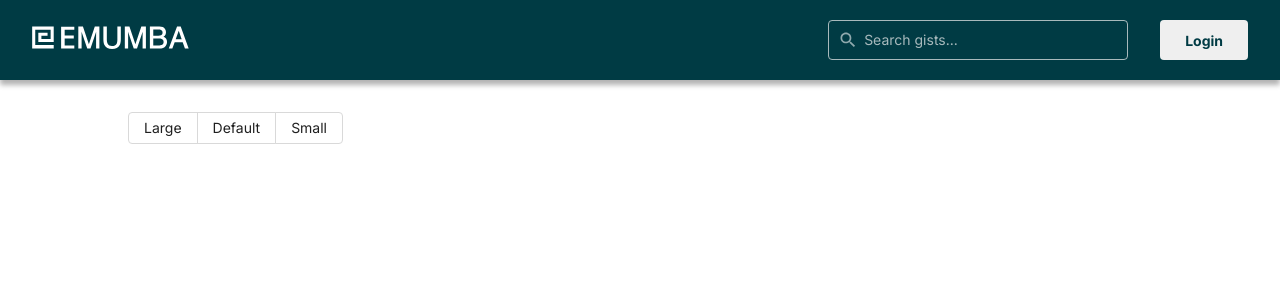
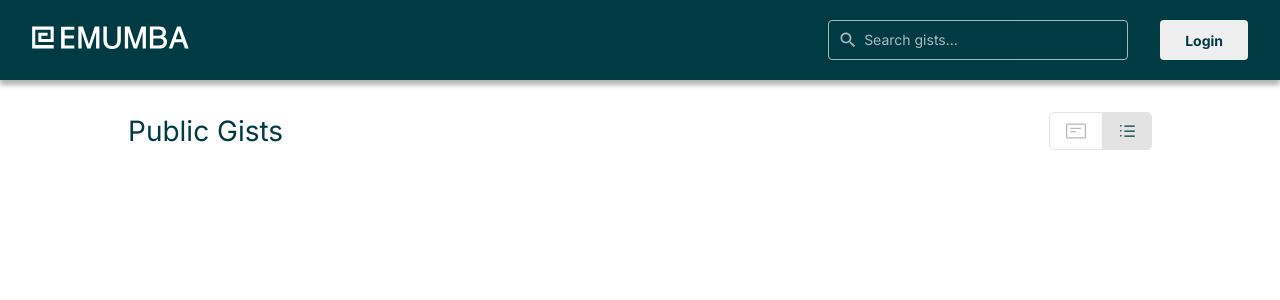
Before and after one commit to afnan-emumba/gist-notes, a React (Vite) app: page / in a window 1280 px wide. Shown: the top 300 px of the page. Built offline with nearby package versions, Linux system fonts and the light colour scheme.

Commit message:
landing page setup

```diff
--- a/src/App.css
+++ b/src/App.css
@@ -1,7 +1,7 @@
-@import url('https://fonts.googleapis.com/css2?family=Inter:ital,opsz,wght@0,14..32,100..900;1,14..32,100..900&display=swap');
+@import url("https://fonts.googleapis.com/css2?family=Inter:ital,opsz,wght@0,14..32,100..900;1,14..32,100..900&display=swap");
 
 * {
-  font-family: 'Inter', sans-serif;
+  font-family: "Inter", sans-serif;
   margin: 0;
   padding: 0;
   box-sizing: border-box;
--- a/src/assets/icons.tsx
+++ b/src/assets/icons.tsx
@@ -9,9 +9,58 @@ export const SearchIconNav = () => {
     >
       <path
         d='M5.91667 0.5C7.35326 0.5 8.73101 1.07068 9.74683 2.0865C10.7627 3.10233 11.3333 4.48008 11.3333 5.91667C11.3333 7.25833 10.8417 8.49167 10.0333 9.44167L10.2583 9.66667H10.9167L15.0833 13.8333L13.8333 15.0833L9.66667 10.9167V10.2583L9.44167 10.0333C8.49167 10.8417 7.25833 11.3333 5.91667 11.3333C4.48008 11.3333 3.10233 10.7627 2.0865 9.74683C1.07068 8.73101 0.5 7.35326 0.5 5.91667C0.5 4.48008 1.07068 3.10233 2.0865 2.0865C3.10233 1.07068 4.48008 0.5 5.91667 0.5ZM5.91667 2.16667C3.83333 2.16667 2.16667 3.83333 2.16667 5.91667C2.16667 8 3.83333 9.66667 5.91667 9.66667C8 9.66667 9.66667 8 9.66667 5.91667C9.66667 3.83333 8 2.16667 5.91667 2.16667Z'
-        fill='white'
-        fill-opacity='0.8'
+        fill='currentColor'
       />
     </svg>
   );
 };
+
+export const GridIcon = () => {
+  return (
+    <svg
+      width='20'
+      height='16'
+      viewBox='0 0 20 16'
+      fill='none'
+      xmlns='http://www.w3.org/2000/svg'
+    >
+      <path
+        fillRule='evenodd'
+        clipRule='evenodd'
+        d='M0 1.95833C0 1.15292 0.652918 0.5 1.45833 0.5H18.5417C19.3471 0.5 20 1.15292 20 1.95833V14.0417C20 14.8471 19.3471 15.5 18.5417 15.5H1.45833C0.652918 15.5 0 14.8471 0 14.0417V1.95833ZM1.45833 1.75C1.34327 1.75 1.25 1.84327 1.25 1.95833V14.0417C1.25 14.1567 1.34327 14.25 1.45833 14.25H18.5417C18.6567 14.25 18.75 14.1567 18.75 14.0417V1.95833C18.75 1.84327 18.6567 1.75 18.5417 1.75H1.45833Z'
+        fill='currentColor'
+      />
+      <path
+        fillRule='evenodd'
+        clipRule='evenodd'
+        d='M4.16667 5.29167C4.16667 4.94649 4.44649 4.66667 4.79167 4.66667H14.375C14.7202 4.66667 15 4.94649 15 5.29167C15 5.63684 14.7202 5.91667 14.375 5.91667H4.79167C4.44649 5.91667 4.16667 5.63684 4.16667 5.29167Z'
+        fill='currentColor'
+      />
+      <path
+        fillRule='evenodd'
+        clipRule='evenodd'
+        d='M4.16667 8.625C4.16667 8.27982 4.44649 8 4.79167 8H9.375C9.72018 8 10 8.27982 10 8.625C10 8.97018 9.72018 9.25 9.375 9.25H4.79167C4.44649 9.25 4.16667 8.97018 4.16667 8.625Z'
+        fill='currentColor'
+      />
+    </svg>
+  );
+};
+
+export const ListIcon = () => {
+  return (
+    <svg
+      width='15'
+      height='12'
+      viewBox='0 0 15 12'
+      fill='none'
+      xmlns='http://www.w3.org/2000/svg'
+    >
+      <path
+        fillRule='evenodd'
+        clipRule='evenodd'
+        d='M0.833333 1.66667C1.29357 1.66667 1.66667 1.29357 1.66667 0.833333C1.66667 0.3731 1.29357 0 0.833333 0C0.3731 0 0 0.3731 0 0.833333C0 1.29357 0.3731 1.66667 0.833333 1.66667ZM4.79167 0.416667C4.44649 0.416667 4.16667 0.696492 4.16667 1.04167C4.16667 1.38684 4.44649 1.66667 4.79167 1.66667H14.375C14.7202 1.66667 15 1.38684 15 1.04167C15 0.696492 14.7202 0.416667 14.375 0.416667H4.79167ZM4.79167 5.41667C4.44649 5.41667 4.16667 5.6965 4.16667 6.04167C4.16667 6.38683 4.44649 6.66667 4.79167 6.66667H14.375C14.7202 6.66667 15 6.38683 15 6.04167C15 5.6965 14.7202 5.41667 14.375 5.41667H4.79167ZM4.79167 10.4167C4.44649 10.4167 4.16667 10.6965 4.16667 11.0417C4.16667 11.3868 4.44649 11.6667 4.79167 11.6667H14.375C14.7202 11.6667 15 11.3868 15 11.0417C15 10.6965 14.7202 10.4167 14.375 10.4167H4.79167ZM1.66667 5.83333C1.66667 6.29358 1.29357 6.66667 0.833333 6.66667C0.3731 6.66667 0 6.29358 0 5.83333C0 5.37308 0.3731 5 0.833333 5C1.29357 5 1.66667 5.37308 1.66667 5.83333ZM0.833333 11.6667C1.29357 11.6667 1.66667 11.2936 1.66667 10.8333C1.66667 10.3731 1.29357 10 0.833333 10C0.3731 10 0 10.3731 0 10.8333C0 11.2936 0.3731 11.6667 0.833333 11.6667Z'
+        fill='currentColor'
+      />
+    </svg>
+  );
+};
--- /dev/null
+++ b/src/pages/landing-page/LandingPage.module.scss
@@ -0,0 +1,42 @@
+@use "../../theme/style" as *;
+
+.header {
+  display: flex;
+  justify-content: space-between;
+  align-items: center;
+}
+
+.header h1 {
+  font-size: 28px;
+  font-weight: 400;
+  color: $primary-color;
+}
+
+.toggleButtonGroup {
+  display: flex;
+}
+
+.button {
+  border: 1px solid #e3e3e3;
+  background-color: transparent;
+  color: #b7b7b7;
+  padding: 10px 16px;
+  display: flex;
+  justify-content: center;
+  align-items: center;
+  cursor: pointer;
+
+  &:first-child {
+    border-top-left-radius: 5px;
+    border-bottom-left-radius: 5px;
+  }
+  &:last-child {
+    border-top-right-radius: 5px;
+    border-bottom-right-radius: 5px;
+  }
+}
+
+.buttonActive {
+  background-color: #e3e3e3;
+  color: $primary-color;
+}
--- a/src/pages/landing-page/LandingPage.tsx
+++ b/src/pages/landing-page/LandingPage.tsx
@@ -1,13 +1,33 @@
-import { Radio } from "antd";
+import { GridIcon, ListIcon } from "../../assets/icons";
+import styles from "./LandingPage.module.scss";
+import { useState } from "react";
 
 const LandingPage = () => {
+  const [selectedView, setSelectedView] = useState("list");
+
   return (
-    <div>
-      <Radio.Group>
-        <Radio.Button value='large'>Large</Radio.Button>
-        <Radio.Button value='default'>Default</Radio.Button>
-        <Radio.Button value='small'>Small</Radio.Button>
-      </Radio.Group>
+    <div className={styles.content}>
+      <div className={styles.header}>
+        <h1>Public Gists</h1>
+        <div className={styles.toggleButtonGroup}>
+          <button
+            className={`${styles.button} ${
+              selectedView === "grid" ? styles.buttonActive : ""
+            }`}
+            onClick={() => setSelectedView("grid")}
+          >
+            <GridIcon />
+          </button>
+          <button
+            className={`${styles.button} ${
+              selectedView === "list" ? styles.buttonActive : ""
+            }`}
+            onClick={() => setSelectedView("list")}
+          >
+            <ListIcon />
+          </button>
+        </div>
+      </div>
     </div>
   );
 };
```
